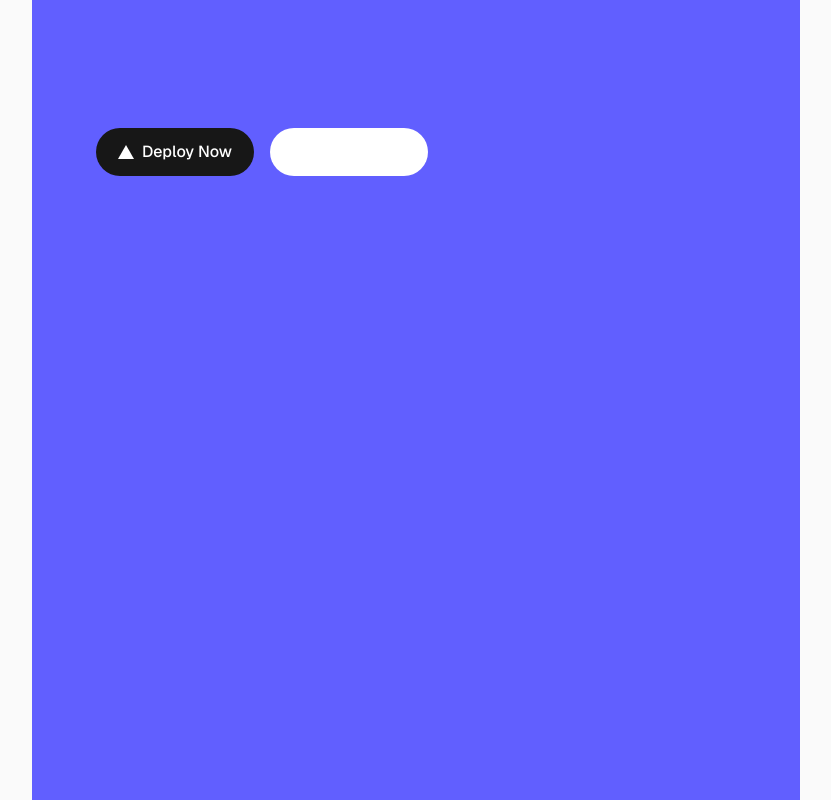
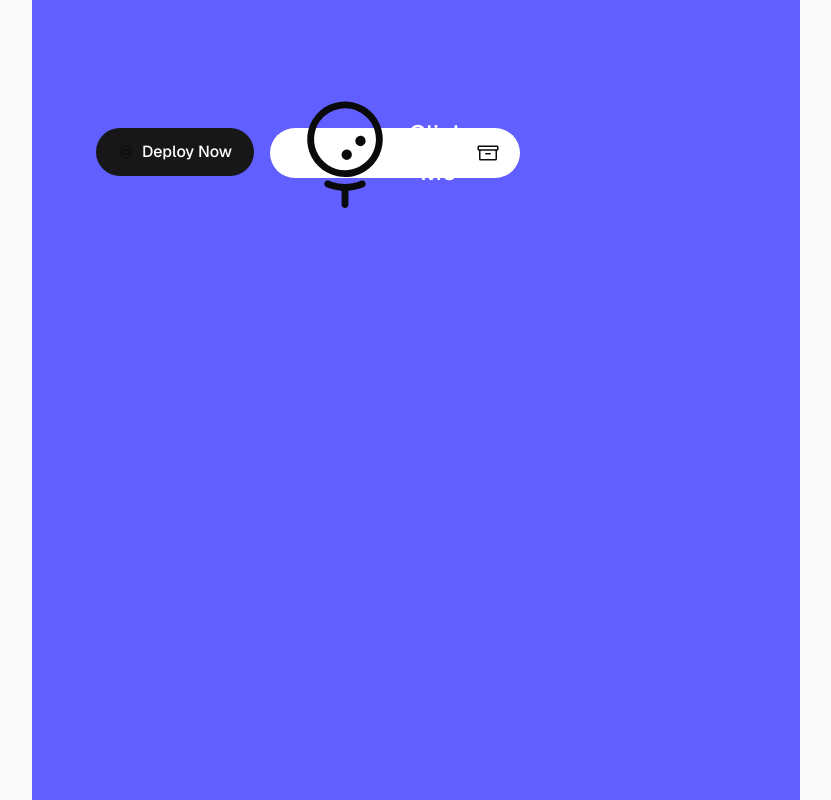
Before and after one commit to son-fr/Test-d-alternance-d-veloppeur-Front-end-Uxer, a Next.js app in the folder nextjs-dashboard/: page / in a window 1280 px wide. Shown: the whole page, without its empty margins (224-1055 px from the left). Built offline with nearby package versions, Linux system fonts and the light colour scheme.

Commit message:
[UPDATE] main button and page test

```diff
--- a/nextjs-dashboard/app/component/button.tsx
+++ b/nextjs-dashboard/app/component/button.tsx
@@ -1,21 +1,39 @@
-
+import Image from "next/image";
 import Get_position, {Item_position} from "../props/get_position";
+import Draw_Icons, {Icons_name} from "../props/get_icons";
+import Get_shape from "../props/get_shape";
 
 type Button_props = {
     text?: string;
-    height?: string;
-    width?: string;
+    height?: number;
+    width?: number;
     color?: string;
     position?:  'left_up' | 'center_up' | 'right_up' |
                 'left_center' | 'center_center' | 'right_center' |
                 'left_bottom' | 'center_bottom' | 'right_bottom';
+    icons?: [left_icon?: Icons_name, right_icon?: Icons_name];
+    text_size?: [left_icon?: number, font_size?: number, right_icon?: number];
+    button_shape?: 'rectangle' | 'rounded' | 'feather';
 }
 
-export default function Button({text, height = "full", width = "full", color = "white", position = "center_center"} : Button_props) {
+export default function Button({text,
+                                height = 15, width = 15,
+                                color = "white",
+                                position = "center_center",
+                                icons = ['none', 'none'],
+                                text_size = [15, 20, 15],
+                                button_shape = 'rounded'} : Button_props) {
     const Item_position : Item_position = Get_position(position);
+   const Shape_button : string = Get_shape(button_shape);
+
     return (
-        <button style={{ height: `${height}`, width: `${width}`, backgroundColor: `${color}`, alignItems: Item_position.align, justifyContent: Item_position.justify }} className={`flex gap-2 rounded-full bg-foreground px-5 text-background transition-colors hover:bg-[#383838] dark:hover:bg-[#ccc] md:w-[158px]`}>
+        <button style={{ height: `${height}px`, width: `${width}px`, fontSize: `${text_size[1]}px`,
+                        backgroundColor: `${color}`,
+                        alignItems: Item_position.align, justifyContent: Item_position.justify, borderRadius: Shape_button }}
+                        className={`flex gap-2 rounded-full bg-foreground px-5 text-background transition-colors hover:bg-[#383838] dark:hover:bg-[#ccc] md:w-[158px]`}>
+            {Draw_Icons(icons[0], text_size[0], text_size[0])}
             {text}
+            {Draw_Icons(icons[1], text_size[2], text_size[2])}
         </button>
     )
 }
--- a/nextjs-dashboard/app/page.tsx
+++ b/nextjs-dashboard/app/page.tsx
@@ -14,15 +14,14 @@ export default function Home() {
             rel="noopener noreferrer"
           >
             <Image
-              className="dark:invert"
-              src="/vercel.svg"
+              src="/icons/at.svg"
               alt="Vercel logomark"
               width={16}
               height={16}
             />
             Deploy Now
           </a>
-          <Button text="Click Me" height="full" width="full" position="center_center"/>
+          <Button text="Click Me" height={50} width={250} position="center_center" text_size={[250, 25, 25]} icons={['golf', 'archive']}/>
         </div>
       </main>
     </div>
```
